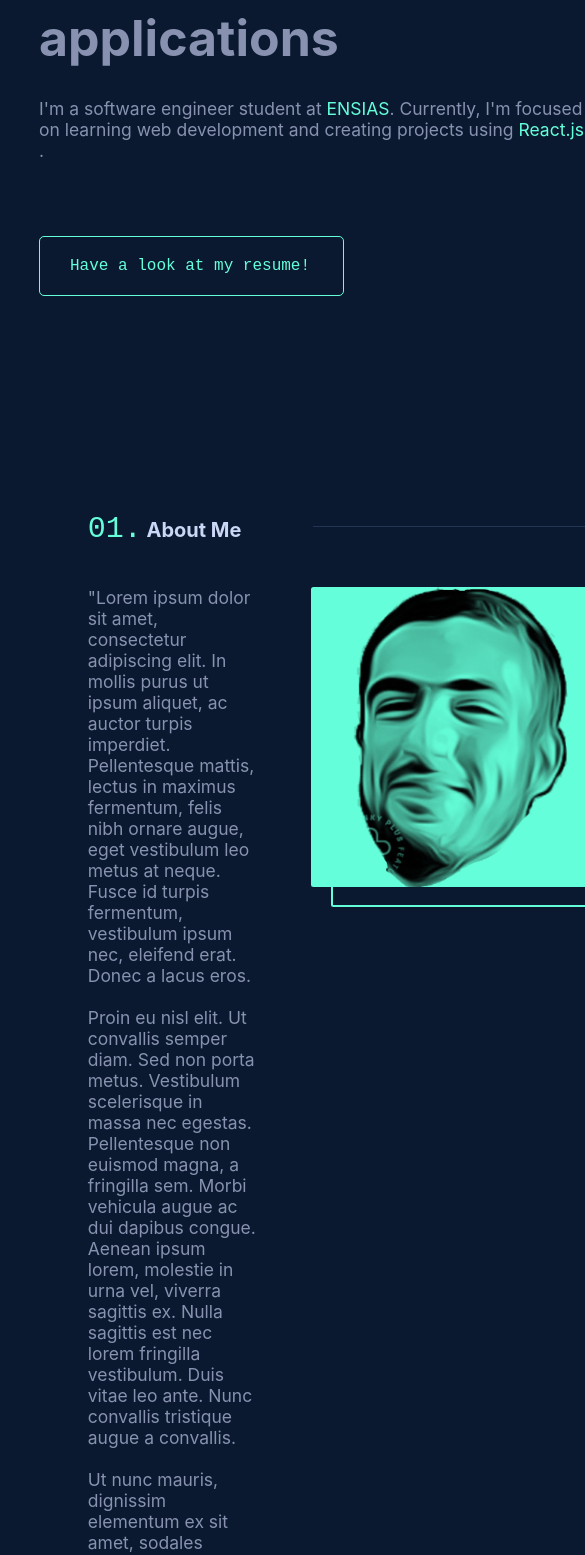
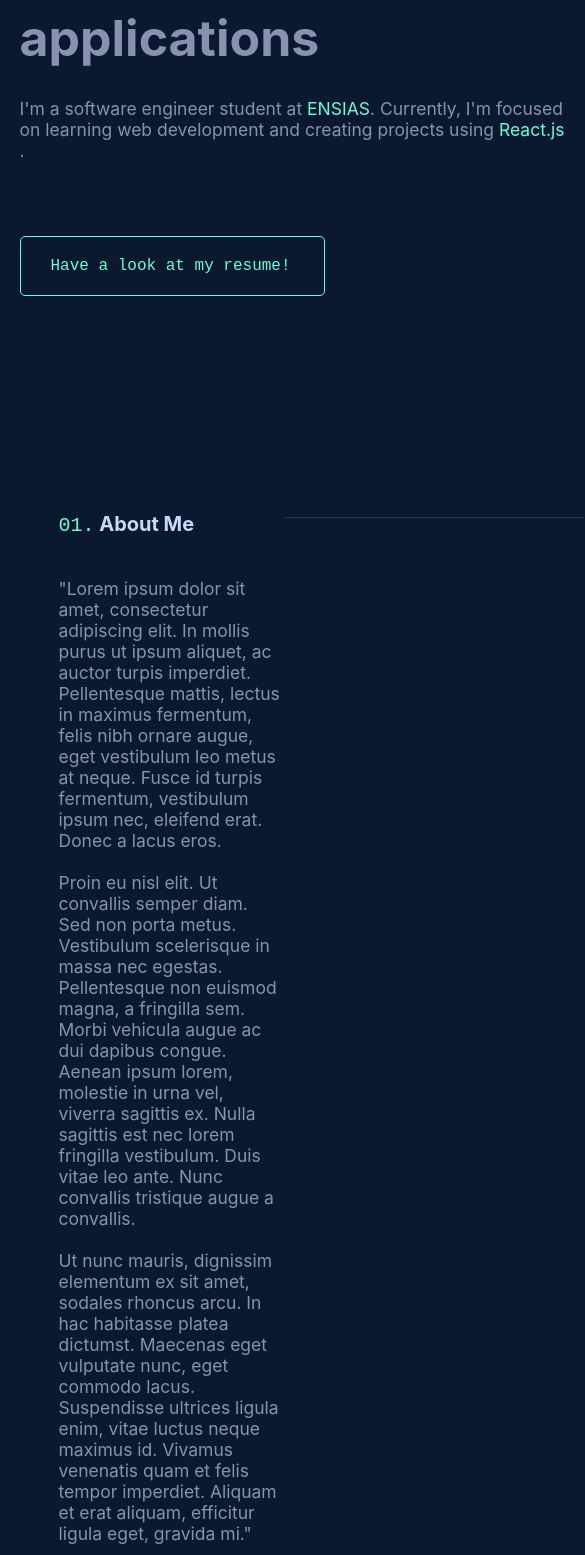
Before and after one commit to laze03/portfolio, a React (Create React App) app: page / in a window 390 px wide. Shown: the part 432-1987 px from the top of the page, 585 px wide, since content can reach past the window. Built offline with nearby package versions, Linux system fonts and the light colour scheme; a web font is replaced by a local one.

Commit message:
still in media queries

```diff
--- a/src/css/main.css
+++ b/src/css/main.css
@@ -27,6 +27,11 @@
   color: #8892b0;
 }
 
+@media screen and (max-width: 800px) {
+  h2 span.before {
+    font-size: 2rem;
+  }
+}
 h1 {
   font-size: 7rem;
   color: #e6f1ff;
@@ -170,6 +175,11 @@
   height: 100%;
 }
 
+@media screen and (max-width: 800px) {
+  .nav .nav__items {
+    display: none;
+  }
+}
 .social {
   position: fixed;
   bottom: 0;
@@ -264,6 +274,11 @@
   width: 30.5rem;
 }
 
+@media screen and (max-width: 800px) {
+  header {
+    margin: 0 0 0 10vw;
+  }
+}
 .about {
   margin: 0 auto 20vw;
   width: 55vw;
@@ -314,6 +329,7 @@
 .about .content .img-section {
   position: relative;
   height: 30rem;
+  width: 30rem;
   border-radius: 0.25rem;
   background-color: #64ffda;
 }
@@ -355,6 +371,18 @@
   left: 15px;
 }
 
+@media screen and (max-width: 1400px) {
+  .about {
+    width: 70vw;
+  }
+}
+@media screen and (max-width: 800px) {
+  .content {
+    flex-direction: column;
+    justify-content: center;
+    align-items: center;
+  }
+}
 .experience {
   width: 40vw;
   margin: 20rem auto;
@@ -436,6 +464,11 @@
   padding-bottom: 1rem;
 }
 
+@media screen and (max-width: 800px) {
+  .experience {
+    width: 80vw;
+  }
+}
 .work {
   width: 50vw;
   margin: 20rem auto;
@@ -525,6 +558,7 @@
 .work .project .img-section {
   position: relative;
   height: 33rem;
+  width: 60rem;
   border-radius: 0.25rem;
   background-color: #64ffda;
 }
--- a/src/scss/abstracts/_mixins.scss
+++ b/src/scss/abstracts/_mixins.scss
@@ -10,6 +10,7 @@
   .img-section {
     position: relative;
     height: $h;
+    width: $w;
     border-radius: 0.25rem;
     background-color: $green;
 
--- a/src/scss/base/_base.scss
+++ b/src/scss/base/_base.scss
@@ -24,3 +24,9 @@
   background-color: $navy;
   color: $slate;
 }
+
+@media screen and (max-width: 800px) {
+  h2 span.before {
+    font-size: 2rem;
+  }
+}
--- a/src/scss/components/_experience.scss
+++ b/src/scss/components/_experience.scss
@@ -75,3 +75,9 @@
     }
   }
 }
+
+@media screen and (max-width: 800px) {
+  .experience {
+    width: 80vw;
+  }
+}
--- a/src/scss/components/about.scss
+++ b/src/scss/components/about.scss
@@ -34,3 +34,17 @@
     @include imgHover(30rem, 30rem);
   }
 }
+
+@media screen and (max-width: 1400px) {
+  .about {
+    width: 70vw;
+  }
+}
+
+@media screen and (max-width: 800px) {
+  .content {
+    flex-direction: column;
+    justify-content: center;
+    align-items: center;
+  }
+}
--- a/src/scss/components/header.scss
+++ b/src/scss/components/header.scss
@@ -21,3 +21,9 @@
     width: 30.5rem;
   }
 }
+
+@media screen and (max-width: 800px) {
+  header {
+    margin: 0 0 0 10vw;
+  }
+}
```
Also changed, not shown: src/scss/components/nav.scss (+8 -0 lines), 7 other files (tests, documents, lock files or other folders).
